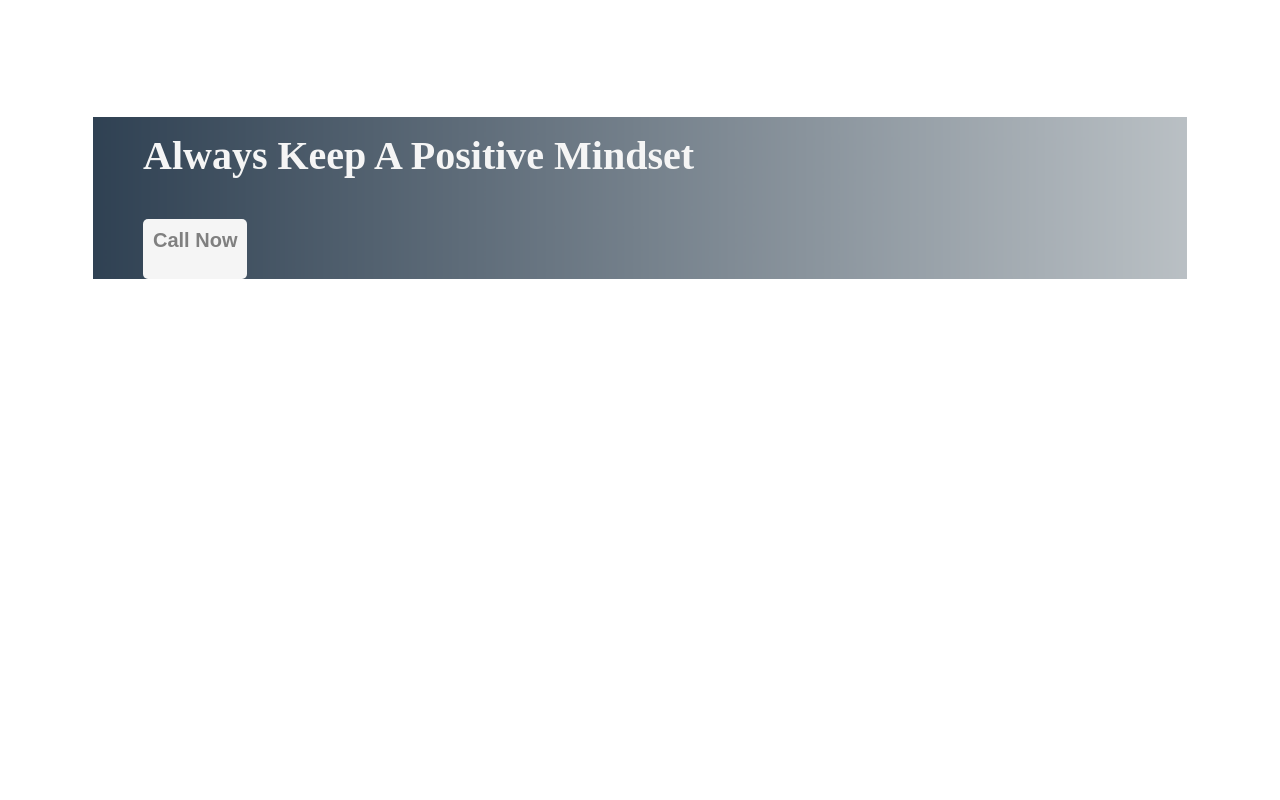
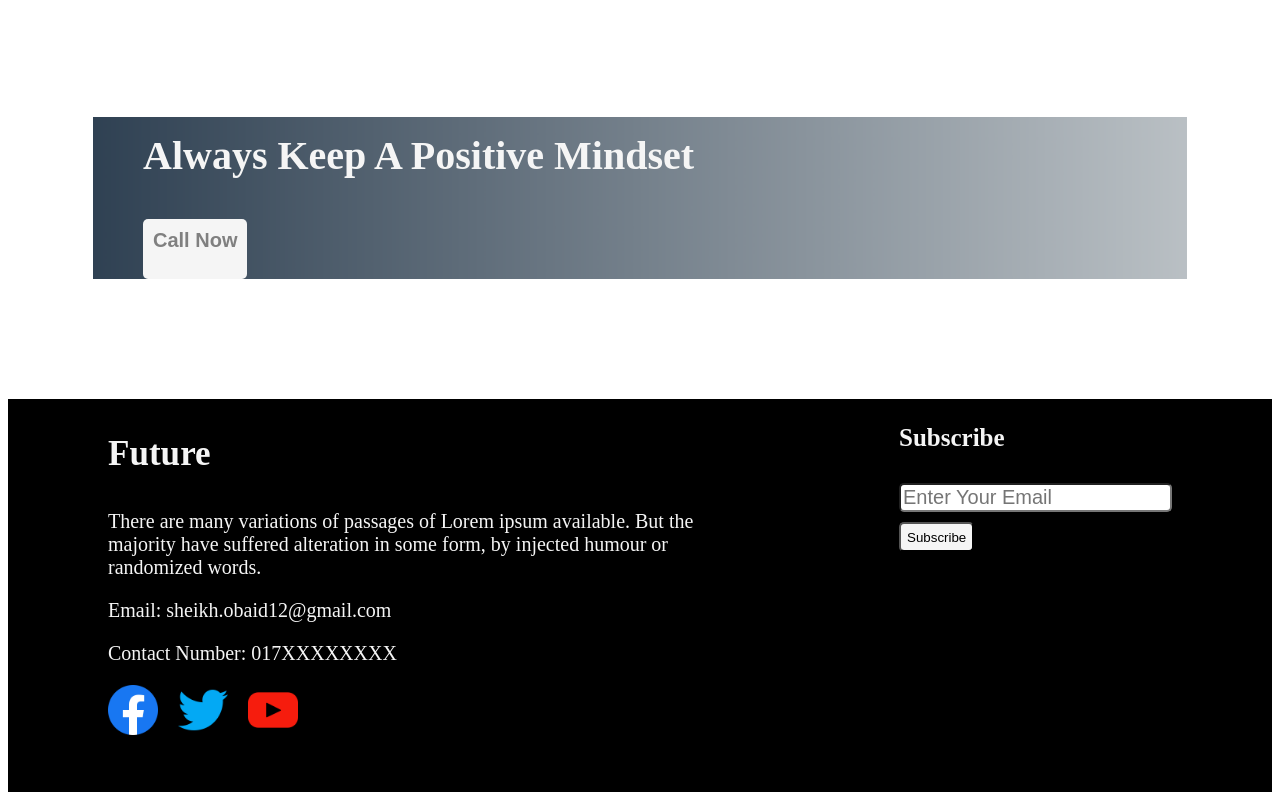
Before and after one commit to Sheikh-Obaidullah/new-year-new-mission, a plain HTML site: page index.html in a window 1280 px wide. Shown: the part 1658-2458 px from the top of the page. Before the commit the page ends 2057 px from the top, so only its background shows below. Drawn offline with Linux system fonts and the light colour scheme.

Commit message:
full added

```diff
--- a/index.html
+++ b/index.html
@@ -58,6 +58,22 @@
             <h3 class="advice-title">Always Keep A Positive Mindset</h3>
             <button class="btn-secondary">Call Now</button>
         </section>
+        <section class="finishing">
+            <div class="outro">
+                <h3 class="outro-heading">Future</h3>
+                <p class="outro-description">There are many variations of passages of Lorem ipsum available. But the majority have suffered alteration in some form, by injected humour or randomized words.</p>
+                <p class="outro-description">Email: sheikh.obaid12@gmail.com</p>
+                <p class="outro-description">Contact Number: 017XXXXXXXX</p>
+                <div class="icons">
+                    <img src="images/facebook.png" alt="" height="50px" class="fb"><img src="images/twitter.png" alt="" height="50px" class="tweet"><img src="images/youtube.png" alt="" height="50px" class="yt">
+                </div>
+            </div>
+            <div class="form">
+                <h3 class="form-title">Subscribe</h3>
+                <input type="email" name="email" id="email" placeholder="Enter Your Email" class="last-in">
+                <button class="last-btn">Subscribe</button>
+            </div>
+        </section>
     </main>
 </body>
 </html>
--- a/styles.css
+++ b/styles.css
@@ -102,3 +102,46 @@ ul{
     border: 0;
     padding-bottom: 50px;
 }
+.finishing{
+    display: flex;
+    color: whitesmoke;
+    background-color: black;
+    background-size: cover;
+    font-size: 30px;
+    font-weight: 400;
+    padding-left: 100px;
+    padding-right: 50px;
+}
+.outro{
+    padding-right: 200px;
+    padding-bottom: 50px;
+}
+.outro-description{
+    font-size: 20px;
+}
+.form{
+    padding-right: 50px
+}
+.form-title{
+    font-size: 25px;
+}
+.last-in{
+    font-size: 20px;
+    border-radius: 5px;
+}
+.last-btn{
+    color: black;
+    background-color: whitesmoke;
+    border-radius: 5px;
+    height: 30px;
+    margin-top: 10px;
+}
+.fb{
+    padding-right: 20px;
+}
+.tweet{
+    padding-right: 20px;
+}
+.yt{
+    padding-right: 20px;
+}
```
Also changed, not shown: images/facebook.png (added), images/twitter.png (added), images/youtube.png (added).
